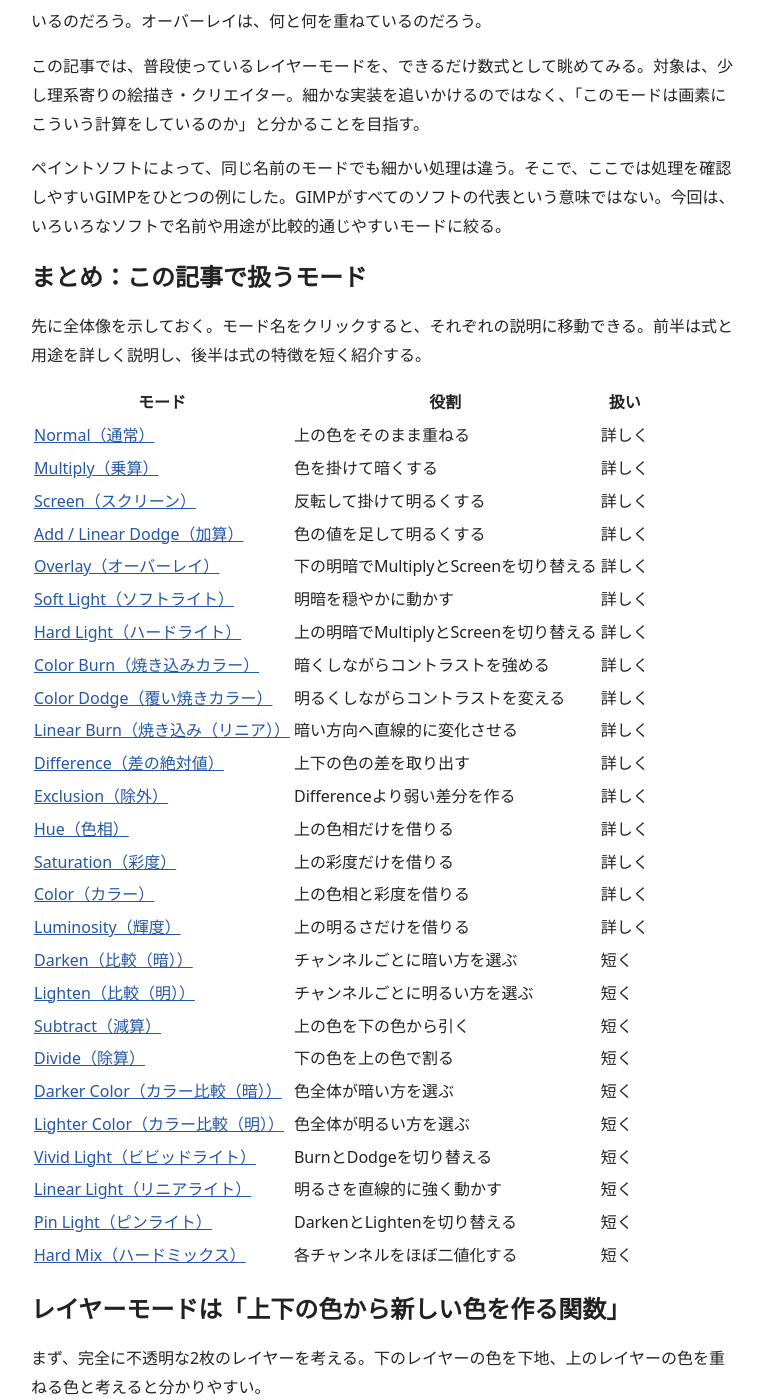
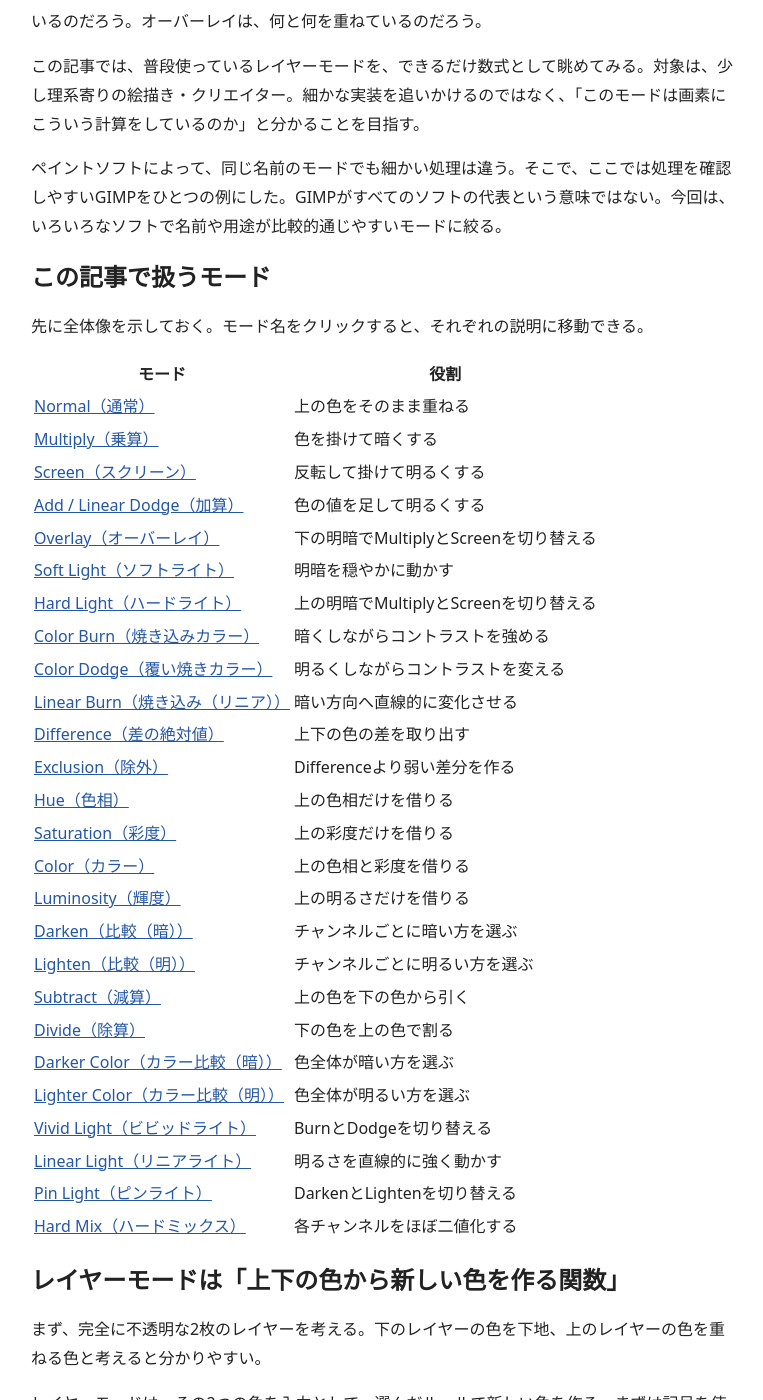
Before and after one commit to uota/uota.github.io, a Jekyll site: the page built from _posts/2026-08-30-gimp-layer-modes.md, in a window 1280 px wide and 1400 px high, scrolled down 237 px. Shown: the whole window, without its empty margins (257-1020 px from the left). Built offline with Jekyll 4.4.1, drawn with Linux system fonts in a browser that asks for light colours; some of the changed text lies outside the part shown.

Commit message:
Simplify blend mode overview

```diff
--- a/_posts/2026-08-30-gimp-layer-modes.md
+++ b/_posts/2026-08-30-gimp-layer-modes.md
@@ -12,38 +12,38 @@
 
 ペイントソフトによって、同じ名前のモードでも細かい処理は違う。そこで、ここでは処理を確認しやすいGIMPをひとつの例にした。GIMPがすべてのソフトの代表という意味ではない。今回は、いろいろなソフトで名前や用途が比較的通じやすいモードに絞る。
 
-## まとめ：この記事で扱うモード
+## この記事で扱うモード
 
-先に全体像を示しておく。モード名をクリックすると、それぞれの説明に移動できる。前半は式と用途を詳しく説明し、後半は式の特徴を短く紹介する。
+先に全体像を示しておく。モード名をクリックすると、それぞれの説明に移動できる。
 
-| モード | 役割 | 扱い |
-| --- | --- | --- |
-| [Normal（通常）](#mode-normal) | 上の色をそのまま重ねる | 詳しく |
-| [Multiply（乗算）](#mode-multiply) | 色を掛けて暗くする | 詳しく |
-| [Screen（スクリーン）](#mode-screen) | 反転して掛けて明るくする | 詳しく |
-| [Add / Linear Dodge（加算）](#mode-add) | 色の値を足して明るくする | 詳しく |
-| [Overlay（オーバーレイ）](#mode-overlay) | 下の明暗でMultiplyとScreenを切り替える | 詳しく |
-| [Soft Light（ソフトライト）](#mode-soft-light) | 明暗を穏やかに動かす | 詳しく |
-| [Hard Light（ハードライト）](#mode-hard-light) | 上の明暗でMultiplyとScreenを切り替える | 詳しく |
-| [Color Burn（焼き込みカラー）](#mode-color-burn) | 暗くしながらコントラストを強める | 詳しく |
-| [Color Dodge（覆い焼きカラー）](#mode-color-dodge) | 明るくしながらコントラストを変える | 詳しく |
-| [Linear Burn（焼き込み（リニア））](#mode-linear-burn) | 暗い方向へ直線的に変化させる | 詳しく |
-| [Difference（差の絶対値）](#mode-difference) | 上下の色の差を取り出す | 詳しく |
-| [Exclusion（除外）](#mode-exclusion) | Differenceより弱い差分を作る | 詳しく |
-| [Hue（色相）](#mode-hue) | 上の色相だけを借りる | 詳しく |
-| [Saturation（彩度）](#mode-saturation) | 上の彩度だけを借りる | 詳しく |
-| [Color（カラー）](#mode-color) | 上の色相と彩度を借りる | 詳しく |
-| [Luminosity（輝度）](#mode-luminosity) | 上の明るさだけを借りる | 詳しく |
-| [Darken（比較（暗））](#mode-darken) | チャンネルごとに暗い方を選ぶ | 短く |
-| [Lighten（比較（明））](#mode-lighten) | チャンネルごとに明るい方を選ぶ | 短く |
-| [Subtract（減算）](#mode-subtract) | 上の色を下の色から引く | 短く |
-| [Divide（除算）](#mode-divide) | 下の色を上の色で割る | 短く |
-| [Darker Color（カラー比較（暗））](#mode-darker-color) | 色全体が暗い方を選ぶ | 短く |
-| [Lighter Color（カラー比較（明））](#mode-lighter-color) | 色全体が明るい方を選ぶ | 短く |
-| [Vivid Light（ビビッドライト）](#mode-vivid-light) | BurnとDodgeを切り替える | 短く |
-| [Linear Light（リニアライト）](#mode-linear-light) | 明るさを直線的に強く動かす | 短く |
-| [Pin Light（ピンライト）](#mode-pin-light) | DarkenとLightenを切り替える | 短く |
-| [Hard Mix（ハードミックス）](#mode-hard-mix) | 各チャンネルをほぼ二値化する | 短く |
+| モード | 役割 |
+| --- | --- |
+| [Normal（通常）](#mode-normal) | 上の色をそのまま重ねる |
+| [Multiply（乗算）](#mode-multiply) | 色を掛けて暗くする |
+| [Screen（スクリーン）](#mode-screen) | 反転して掛けて明るくする |
+| [Add / Linear Dodge（加算）](#mode-add) | 色の値を足して明るくする |
+| [Overlay（オーバーレイ）](#mode-overlay) | 下の明暗でMultiplyとScreenを切り替える |
+| [Soft Light（ソフトライト）](#mode-soft-light) | 明暗を穏やかに動かす |
+| [Hard Light（ハードライト）](#mode-hard-light) | 上の明暗でMultiplyとScreenを切り替える |
+| [Color Burn（焼き込みカラー）](#mode-color-burn) | 暗くしながらコントラストを強める |
+| [Color Dodge（覆い焼きカラー）](#mode-color-dodge) | 明るくしながらコントラストを変える |
+| [Linear Burn（焼き込み（リニア））](#mode-linear-burn) | 暗い方向へ直線的に変化させる |
+| [Difference（差の絶対値）](#mode-difference) | 上下の色の差を取り出す |
+| [Exclusion（除外）](#mode-exclusion) | Differenceより弱い差分を作る |
+| [Hue（色相）](#mode-hue) | 上の色相だけを借りる |
+| [Saturation（彩度）](#mode-saturation) | 上の彩度だけを借りる |
+| [Color（カラー）](#mode-color) | 上の色相と彩度を借りる |
+| [Luminosity（輝度）](#mode-luminosity) | 上の明るさだけを借りる |
+| [Darken（比較（暗））](#mode-darken) | チャンネルごとに暗い方を選ぶ |
+| [Lighten（比較（明））](#mode-lighten) | チャンネルごとに明るい方を選ぶ |
+| [Subtract（減算）](#mode-subtract) | 上の色を下の色から引く |
+| [Divide（除算）](#mode-divide) | 下の色を上の色で割る |
+| [Darker Color（カラー比較（暗））](#mode-darker-color) | 色全体が暗い方を選ぶ |
+| [Lighter Color（カラー比較（明））](#mode-lighter-color) | 色全体が明るい方を選ぶ |
+| [Vivid Light（ビビッドライト）](#mode-vivid-light) | BurnとDodgeを切り替える |
+| [Linear Light（リニアライト）](#mode-linear-light) | 明るさを直線的に強く動かす |
+| [Pin Light（ピンライト）](#mode-pin-light) | DarkenとLightenを切り替える |
+| [Hard Mix（ハードミックス）](#mode-hard-mix) | 各チャンネルをほぼ二値化する |
 
 ## レイヤーモードは「上下の色から新しい色を作る関数」
 
@@ -542,12 +542,6 @@
 
 この「モードの式」と「透明度による補間」を分けて考えると、レイヤーの不透明度を下げたときの挙動を予想しやすい。
 
-## ソフトによる違いはどこに出るのか
-
-この記事ではGIMPを具体例にしたが、他のペイントソフトで完全に同じ結果になるとは限らない。モードの名前が同じでも、細かい実装や表示のされ方が違うことはある。
-
-それでも、Multiplyは「上下を掛ける」、Screenは「反転して掛けて戻す」、Overlayは「下の明暗で分岐する」という中心部分は、いろいろなソフトを理解するときの共通の足場になる。ここでは、その共通部分をつかむことを優先した。
-
 ## おわりに
 
 レイヤーモードは、魔法のフィルターというより、画素ごとに同じ計算を繰り返す仕組みである。数式を全部覚えなくても、「何を足すのか」「何を掛けるのか」「どちらの色を基準に分岐するのか」を見るだけで、挙動はかなり予想できるようになる。
```
